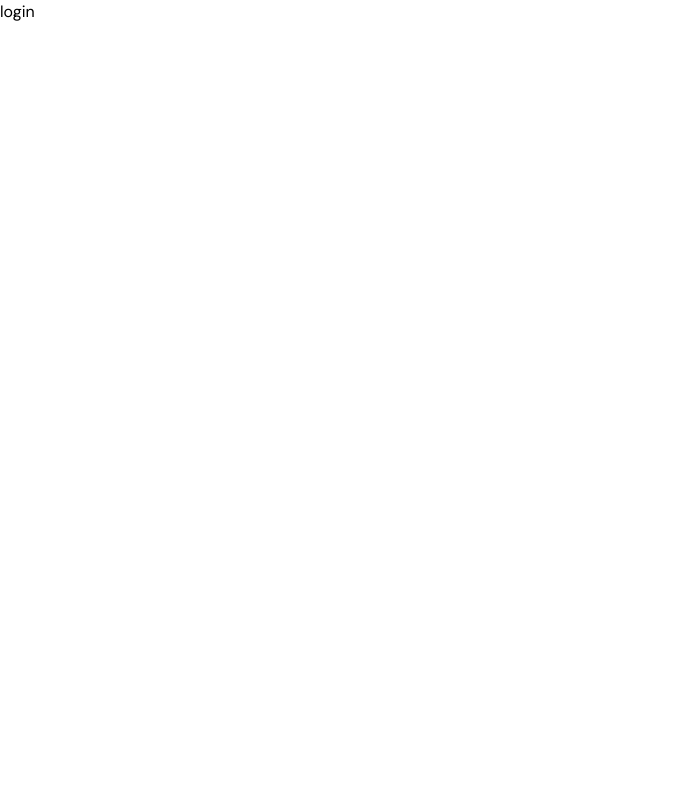
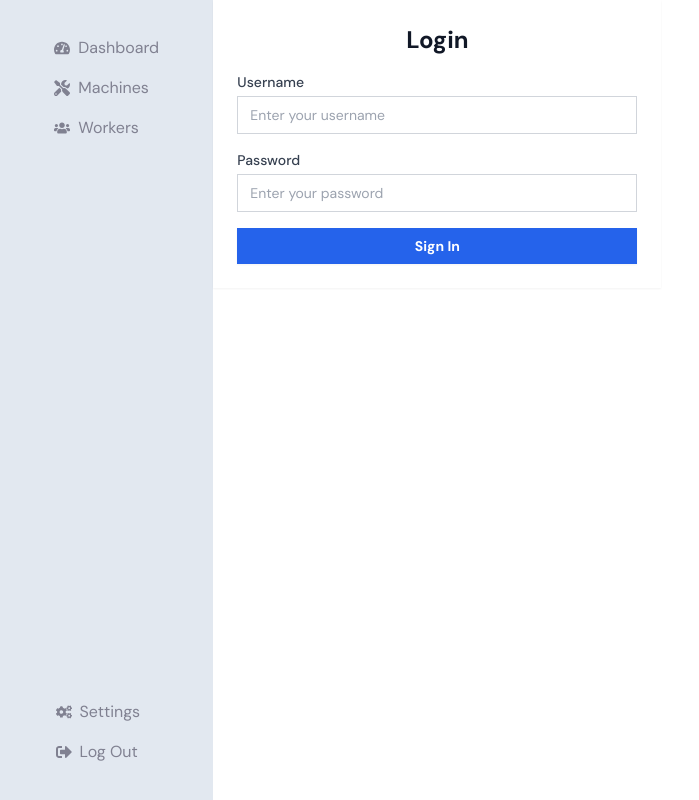
Before and after one commit to lumbrjx/BRAIN, a React (Vite) app in the folder frontend/: page /login in a window 1280 px wide. Shown: the whole page, without its empty margins (0-699 px from the left). Built offline with nearby package versions, Linux system fonts and the light colour scheme.

Commit message:
setup auth and permision

```diff
--- a/frontend/src/App.tsx
+++ b/frontend/src/App.tsx
@@ -2,19 +2,26 @@
 import React from 'react';
 import { BrowserRouter as Router, Route, Routes } from 'react-router-dom';
 
-import Workers from '@/pages/workers'
-import Machines from '@/pages/machines'
-import Login from '@/pages/login'
+import Workers from '@/pages/workers';
+import Machines from '@/pages/machines';
+import Login from '@/pages/login';
+import Sidebar from '@/components/ui/SideBar';
+
 const App: React.FC = () => {
   return (
+    <div style={{ display: 'flex' }}>
+      <Sidebar />
+
+      <div style={{ flex: 1 }}>
         <Router>
           <Routes>
             <Route path="/login" element={<Login />} />
             <Route path="/workers" element={<Workers />} />
             <Route path="/machines" element={<Machines />} />
-
           </Routes>
         </Router>
+      </div>
+    </div>
   );
 };
 
--- /dev/null
+++ b/frontend/src/auth/authWrapper.tsx
@@ -0,0 +1,66 @@
+import { useState, useEffect } from 'react';
+
+interface User {
+  token: string | null
+  username: string | null;
+  role: string | null;
+}
+
+interface UseAuthReturn extends User {
+  logout: () => void;
+  updateUser: (username: string, role: string, token:string) => void;
+}
+
+export const useAuth = (): UseAuthReturn => {
+  const [user, setUser] = useState<User>({
+    username: null,
+    role: null,
+    token: null,
+  });
+
+  useEffect(() => {
+    const token = localStorage.getItem('token');
+    const storedUsername = localStorage.getItem('username');
+    const storedRole = localStorage.getItem('role');
+
+    if (token && storedUsername) {
+      setUser({
+        username: storedUsername,
+        role: storedRole,
+        token : token
+      });
+    }
+  }, []);
+
+  const updateUser = (username: string, role: string, token : string) => {
+    localStorage.setItem('username', username);
+    localStorage.setItem('role', role);
+    localStorage.setItem('token', token);
+
+    setUser({
+      username,
+      role,
+      token,
+    });
+  };
+
+  const logout = () => {
+    localStorage.removeItem('token');
+    localStorage.removeItem('username');
+    localStorage.removeItem('role');
+
+    setUser({
+      username: null,
+      role: null,
+      token: null,
+    });
+
+    window.location.href = '/';
+  };
+
+  return {
+    ...user,
+    logout,
+    updateUser,
+  };
+};
--- /dev/null
+++ b/frontend/src/components/machines.tsx
@@ -0,0 +1,7 @@
+import React from 'react'
+
+export default function machines() {
+  return (
+    <div>machines</div>
+  )
+}
--- a/frontend/src/components/ui/Login.tsx
+++ b/frontend/src/components/ui/Login.tsx
@@ -1,51 +1,100 @@
 import React, { useState } from 'react';
+import { Alert, AlertDescription } from '@/components/ui/alert';
+import { useNavigate } from 'react-router-dom';
+import { useAuth } from '@/auth/authWrapper';
 
 const LoginComponent = () => {
-    const [Username, setUsername] = useState<string>('');
-    const [Password, setPassword] = useState<string>('');
+  const [username, setUsername] = useState('');
+  const [password, setPassword] = useState('');
+  const [error, setError] = useState('');
+  const [isLoading, setIsLoading] = useState(false);
+  const navigate = useNavigate();
+  const { updateUser } = useAuth();
 
-    const handleSubmit = (event: React.FormEvent) => {
+  const handleSubmit = async (event: React.FormEvent) => {
     event.preventDefault();
-        // logique ?
+    setError('');
+    setIsLoading(true);
+
+    try {
+      const response = await fetch('https://brain-production-0450.up.railway.app/api/v1/auth/login', {
+        method: 'POST',
+        headers: {
+          'Content-Type': 'application/json',
+        },
+        body: JSON.stringify({ username, password }),
+      });
+
+      const responseData = await response.json();
+
+      if (!responseData.success) {
+        throw new Error(responseData.message || 'Login failed');
+      }
+
+      localStorage.setItem('token', responseData.data.token);
+
+      updateUser(
+        responseData.data.user.username,
+        responseData.data.user.role,
+        responseData.data.token
+      );
+
+      navigate('/');
+
+    } catch (err) {
+      setError(err instanceof Error ? err.message : 'An error occurred during login');
+    } finally {
+      setIsLoading(false);
+    }
   };
 
   return (
-        <div className="w-[450px] bg-white flex justify-center items-center rounded-[10px] p-4 shadow-sm">
-            <form onSubmit={handleSubmit}>
-                <h2 className="text-TextBlack text-2xl mb-4 text-center font-bold">Login</h2>
-                <div className="user mb-2">
-                    <label htmlFor="username" className="block text-TextBlack mb-1 font-sans">
+    <div className="w-full max-w-md bg-white rounded-lg shadow-sm p-6">
+      <form onSubmit={handleSubmit} className="space-y-4">
+        <h2 className="text-2xl font-bold text-center text-gray-900">Login</h2>
+
+        {error && (
+          <Alert variant="destructive">
+            <AlertDescription>{error}</AlertDescription>
+          </Alert>
+        )}
+
+        <div>
+          <label htmlFor="username" className="block text-sm font-medium text-gray-700">
             Username
           </label>
           <input
             type="text"
             id="username"
             required
-                        value={Username}
+            value={username}
             onChange={(e) => setUsername(e.target.value)}
-                        className='w-[350px] h-[40px] border border-gray-300 rounded-[10px] px-2 py-1 text-[13px]'
-                        placeholder = "XXXXXXXX"
+            className="mt-1 block w-full rounded-md border border-gray-300 px-3 py-2 text-sm placeholder-gray-400 focus:border-blue-500 focus:outline-none focus:ring-1 focus:ring-blue-500"
+            placeholder="Enter your username"
           />
         </div>
-                <div className="password mb-5">
-                    <label htmlFor="password" className="block text-TextBlack mb-1">
+
+        <div>
+          <label htmlFor="password" className="block text-sm font-medium text-gray-700">
             Password
           </label>
           <input
             type="password"
             id="password"
             required
-                        value={Password}
+            value={password}
             onChange={(e) => setPassword(e.target.value)}
-                        className='w-full h-[40px] border border-gray-300 rounded-[10px] px-2 py-1 text-[13px]'
-                        placeholder='**********'
+            className="mt-1 block w-full rounded-md border border-gray-300 px-3 py-2 text-sm placeholder-gray-400 focus:border-blue-500 focus:outline-none focus:ring-1 focus:ring-blue-500"
+            placeholder="Enter your password"
           />
         </div>
+
         <button
           type="submit"
-                    className="bg-Gray text-white w-full rounded-[10px] h-[40px] hover:bg-gray-600 font-bold"
+          disabled={isLoading}
+          className="w-full rounded-md bg-blue-600 py-2 px-4 text-sm font-semibold text-white shadow-sm hover:bg-blue-500 focus:outline-none focus:ring-2 focus:ring-blue-500 focus:ring-offset-2 disabled:opacity-50 disabled:cursor-not-allowed"
         >
-                    Sign In
+          {isLoading ? 'Signing in...' : 'Sign In'}
         </button>
       </form>
     </div>
--- a/frontend/src/components/ui/SideBar.tsx
+++ b/frontend/src/components/ui/SideBar.tsx
@@ -1,6 +1,6 @@
 import React, { useState, useEffect } from 'react';
 import { FaTachometerAlt, FaCogs, FaUsers, FaTools, FaSignOutAlt, FaAngleLeft, FaAngleRight } from 'react-icons/fa';
-
+import { useAuth } from '@/auth/authWrapper';
 const Sidebar: React.FC = () => {
   const [selected, setSelected] = useState<string | null>(null);
   const [isCollapsed, setIsCollapsed] = useState<boolean>(false);
@@ -38,7 +38,7 @@ const Sidebar: React.FC = () => {
   const getSelectedClass = (item: string) => {
     return window.innerWidth >= 870 && selected === item ? 'bg-[#1A3DA3] text-white' : '';
   };
-
+    const auth = useAuth();
   return (
     <div
       className={`h-screen bg-slate-200 text-[#808191] flex flex-col justify-between items-center transition-all duration-300 ${
@@ -90,7 +90,7 @@ const Sidebar: React.FC = () => {
           onClick={() => handleItemClick('logout')}
         >
           <FaSignOutAlt className="mr-2" />
-          <span className={`transition-opacity duration-300 ${isCollapsed ? 'opacity-0' : 'opacity-100'}`}>Log Out</span>
+          <span className={`transition-opacity duration-300 ${isCollapsed ? 'opacity-0' : 'opacity-100'}`}  onClick={auth.logout}>Log Out</span>
         </li>
       </ul>
     </div>
--- /dev/null
+++ b/frontend/src/components/ui/alert.tsx
@@ -0,0 +1,59 @@
+import * as React from "react"
+import { cva, type VariantProps } from "class-variance-authority"
+
+import { cn } from "@/lib/utils"
+
+const alertVariants = cva(
+  "relative w-full rounded-lg border p-4 [&>svg~*]:pl-7 [&>svg+div]:translate-y-[-3px] [&>svg]:absolute [&>svg]:left-4 [&>svg]:top-4 [&>svg]:text-foreground",
+  {
+    variants: {
+      variant: {
+        default: "bg-background text-foreground",
+        destructive:
+          "border-destructive/50 text-destructive dark:border-destructive [&>svg]:text-destructive",
+      },
+    },
+    defaultVariants: {
+      variant: "default",
+    },
+  }
+)
+
+const Alert = React.forwardRef<
+  HTMLDivElement,
+  React.HTMLAttributes<HTMLDivElement> & VariantProps<typeof alertVariants>
+>(({ className, variant, ...props }, ref) => (
+  <div
+    ref={ref}
+    role="alert"
+    className={cn(alertVariants({ variant }), className)}
+    {...props}
+  />
+))
+Alert.displayName = "Alert"
+
+const AlertTitle = React.forwardRef<
+  HTMLParagraphElement,
+  React.HTMLAttributes<HTMLHeadingElement>
+>(({ className, ...props }, ref) => (
+  <h5
+    ref={ref}
+    className={cn("mb-1 font-medium leading-none tracking-tight", className)}
+    {...props}
+  />
+))
+AlertTitle.displayName = "AlertTitle"
+
+const AlertDescription = React.forwardRef<
+  HTMLParagraphElement,
+  React.HTMLAttributes<HTMLParagraphElement>
+>(({ className, ...props }, ref) => (
+  <div
+    ref={ref}
+    className={cn("text-sm [&_p]:leading-relaxed", className)}
+    {...props}
+  />
+))
+AlertDescription.displayName = "AlertDescription"
+
+export { Alert, AlertTitle, AlertDescription }
--- a/frontend/src/pages/login.tsx
+++ b/frontend/src/pages/login.tsx
@@ -1,6 +1,6 @@
-
+import Login from "@/components/ui/Login"
 export default function login() {
   return (
-    <div>login</div>
+    <div><Login/></div>
   )
 }
--- a/frontend/src/pages/machines.tsx
+++ b/frontend/src/pages/machines.tsx
@@ -1,7 +1,16 @@
-import React from 'react'
+import { useAuth } from "@/auth/authWrapper";
+export default function mchines(){
+  const { username, role, logout } = useAuth();
 
-export default function machines() {
+
   return (
-    <div>machines</div>
-  )
-}
+    <div>
+      <h1>Welcome {username}!</h1>
+      <p>Your role is: {role}</p>
+
+      {role === 'SUPERUSER' && (
+        <div>Special admin controls here</div>
+      )}
+    </div>
+  );
+};
--- /dev/null
+++ b/frontend/src/types/machines.ts
@@ -0,0 +1,93 @@
+// Sensor Data Types for All Machines
+
+export interface WeldingRobot {
+    machine_id: "welding_robot_006";
+    weld_temperature: number; // in °C
+    weld_current: number; // in A (amperes)
+    weld_voltage: number; // in V
+    weld_time: number; // in milliseconds
+    pressure_applied: number; // in N (newtons)
+    arm_position: { x: number; y: number; z: number }; // spatial coordinates
+    wire_feed_rate: number; // in mm/min (arc welding)
+    gas_flow_rate: number; // in l/min
+    weld_strength_estimate: number; // in N
+    vibration_level: number; // in mm/s
+    power_consumption: number; // in kWh
+    timestamp: string; // ISO 8601 format
+  }
+
+  export interface StampingPress {
+    machine_id: "stamping_press_001";
+    force_applied: number; // in tons
+    cycle_time: number; // in seconds
+    temperature: number; // in °C
+    vibration_level: number; // in mm/s
+    cycle_count: number; // count of cycles
+    oil_pressure: number; // in bar
+    die_alignment: string; // status
+    sheet_thickness: number; // in mm
+    power_consumption: number; // in kWh
+    noise_level: number; // in dB
+    lubrication_flow_rate: number; // in ml/min
+    timestamp: string; // ISO 8601 format
+  }
+
+  export interface PaintingRobot {
+    machine_id: "painting_robot_002";
+    spray_pressure: number; // in bar
+    paint_thickness: number; // in μm
+    arm_position: { x: number; y: number; z: number }; // spatial coordinates
+    temperature: number; // in °C
+    humidity: number; // in %RH
+    paint_flow_rate: number; // in ml/min
+    paint_volume_used: number; // in liters
+    atomizer_speed: number; // in RPM
+    overspray_capture_efficiency: number; // in %
+    booth_airflow_velocity: number; // in m/s
+    solvent_concentration: number; // in %
+    timestamp: string; // ISO 8601 format
+  }
+
+  export interface AGV {
+    machine_id: "agv_003";
+    location: { x: number; y: number; z: number }; // spatial coordinates
+    battery_level: number; // in %
+    load_weight: number; // in kg
+    speed: number; // in m/s
+    distance_traveled: number; // in meters
+    obstacle_detection: string; // yes or no
+    navigation_status: string; // en_route, waiting, rerouting
+    vibration_level: number; // in mm/s
+    temperature: number; // in °C
+    wheel_rotation_speed: number; // in RPM
+    timestamp: string; // ISO 8601 format
+  }
+
+  export interface CNCMachine {
+    machine_id: "cnc_milling_004";
+    spindle_speed: number; // in RPM
+    tool_wear_level: number; // in %
+    cut_depth: number; // in mm
+    feed_rate: number; // in mm/min
+    vibration_level: number; // in mm/s
+    coolant_flow_rate: number; // in ml/min
+    material_hardness: number; // in HB (Brinell hardness)
+    power_consumption: number; // in kWh
+    temperature: number; // in °C
+    chip_load: number; // in mm
+    timestamp: string; // ISO 8601 format
+  }
+
+  export interface LeakTestMachine {
+    machine_id: "leak_test_005";
+    test_pressure: number; // in bar
+    pressure_drop: number; // in bar
+    leak_rate: number; // in ml/min
+    test_duration: number; // in seconds
+    temperature: number; // in °C
+    status: string; // pass or fail
+    fluid_type: string; // type of fluid used
+    seal_condition: string; // good, warning, or fail
+    test_cycle_count: number; // number of test cycles
+    timestamp: string; // ISO 8601 format
+  }
```
Also changed, not shown: frontend/src/components/dashboard.tsx (added, +12 -0 lines), frontend/src/components/stats.tsx (added, +14 -0 lines). Lines whose indentation alone changed are shown as unchanged.
